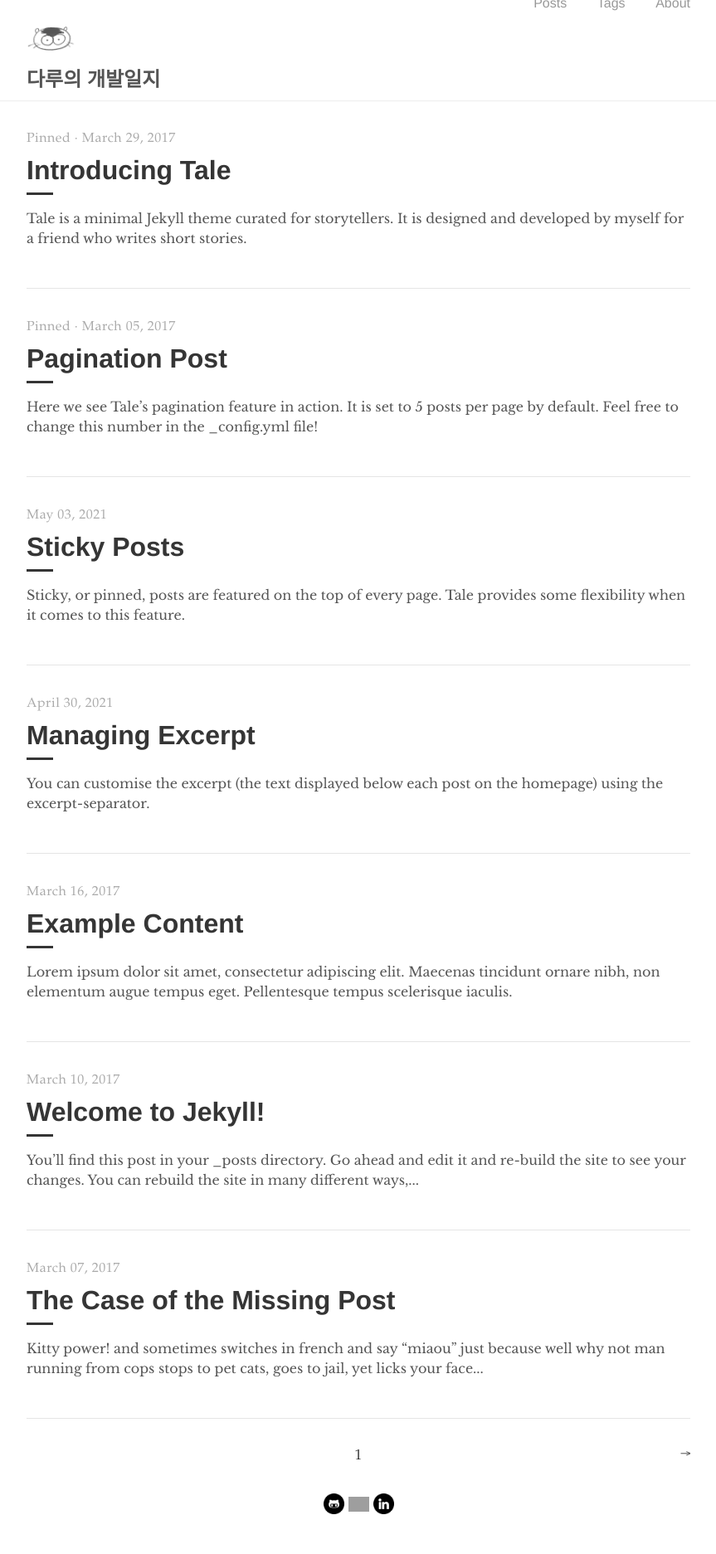
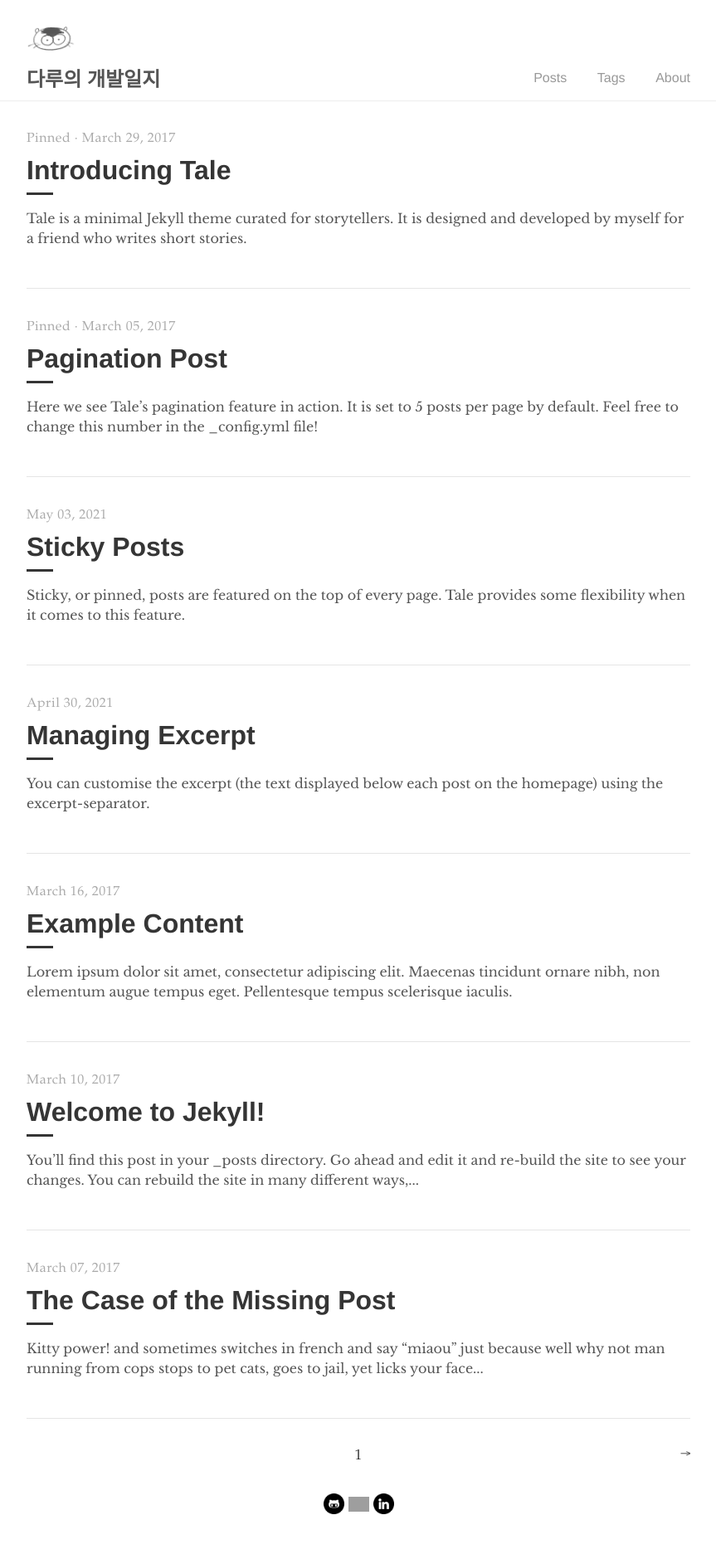
Before and after one commit to daru1027/daru1027.github.io, a Jekyll site: the page built from index.html, in a window 1280 px wide. Shown: the whole page at 83% size, without its empty margins (208-1071 px from the left). Built offline with Jekyll 4.4.1, drawn with Linux system fonts in a browser that asks for light colours; the list of posts is cut into pages by our own code; grey boxes are pictures that could not be loaded.

Commit message:
FIX: padding 적용

```diff
--- a/_includes/navigation.html
+++ b/_includes/navigation.html
@@ -6,12 +6,12 @@
         <h2 class="nav-title" style="margin-bottom:10px;">{{ site.title }}</h2>
       </a>
     </div>
-    <div style="float: right; padding-top: 50px;">
-      <ul>
+    <div style="float: right; padding-top: 65px;">
+      <div>
         <li><a href="{{ site.baseurl }}/">Posts</a></li>
         <li><a href="{{ '/tags' | prepend: site.baseurl }}">Tags</a></li>
         <li><a href="{{ '/about' | prepend: site.baseurl }}">About</a></li>
-      </ul>
+      </div>
     </div>
   </div>
 </nav>
```
